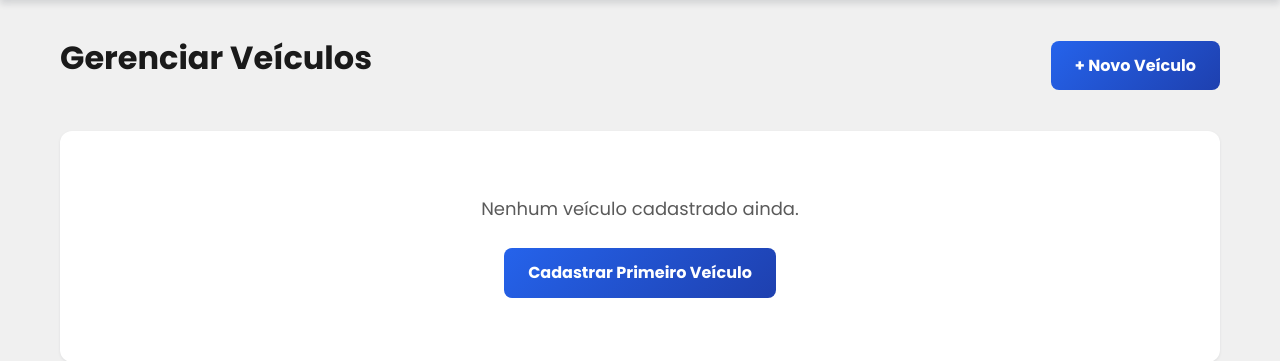
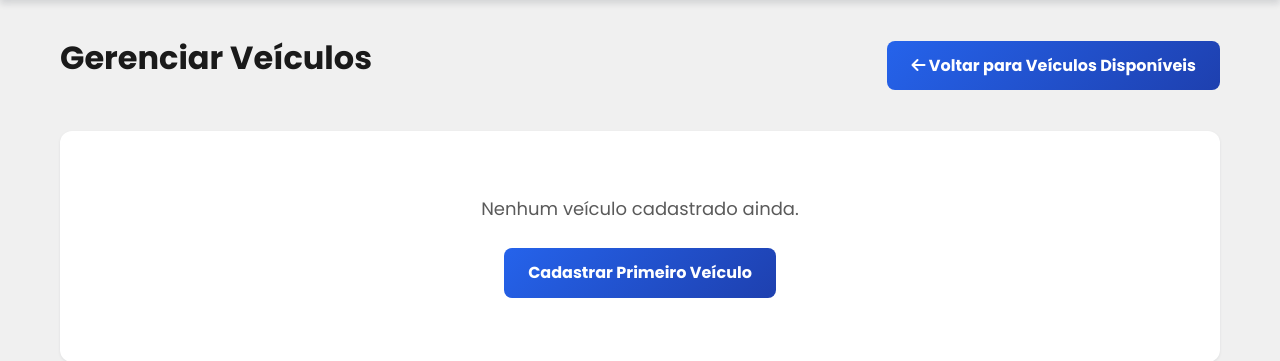
Before and after one commit to WanDall2104/ScriptCars, a Flask app: page /veiculos in a window 1280 px wide. Shown: the part 76-437 px from the top of the page. Run offline with Flask 3, Linux system fonts and the light colour scheme; the visitor is signed in with stand-in values (Sample User, id 1); data that the repository does not hold is empty.

Commit message:
Ajustes visuais nas páginas veiculos e vendas.

```diff
--- a/views/templates/veiculos.html
+++ b/views/templates/veiculos.html
@@ -8,12 +8,13 @@
         <div class="page-header">
             <h1 class="page-title">Gerenciar Veículos</h1>
             {% if logged_in %}
-                <a href="{{ url_for('veiculo.formulario_novo_veiculo') }}" class="btn btn-primary">
-                    + Novo Veículo
-                </a>
+                <div class="actions-buttons">
+                    <a href="{{ url_for('veiculo.listar_veiculos_disponiveis') }}" class="btn btn-secondary" title="Gerenciar estoque">
+                        <i class="fa-solid fa-arrow-left"></i> Voltar para Veículos Disponíveis
+                    </a>
+                </div>
             {% endif %}
         </div>
-
         {% if veiculos %}
             <div class="vehicles-grid">
                 {% for veiculo in veiculos %}
```
Also changed, not shown: views/templates/vendas.html (+7 -3 lines).
